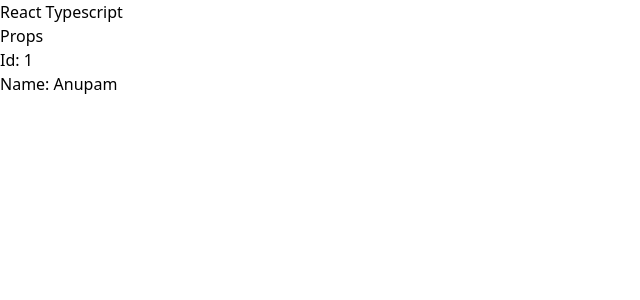
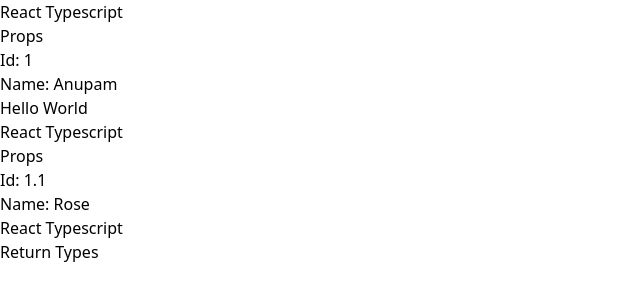
Before and after one commit to AnupamPoudel1/React-Typescript, a React (Vite) app: page / in a window 1280 px wide. Shown: the top 300 px of the page, without its empty margins (0-640 px from the left). Built offline with nearby package versions, Linux system fonts and the light colour scheme.

Commit message:
Children Type Props and PropsWithChildren In Typescript

```diff
--- a/src/App.tsx
+++ b/src/App.tsx
@@ -1,10 +1,18 @@
-import Component from './learnings/02-props';
+import FirstComponent from './learnings/01-returns';
+import SecondComponent from './learnings/02-props';
 
 function App() {
 
   return (
     <>
-      <Component name='Anupam' id={1} />
+      {/* We cannot directly write these children components in Typescrpt */}
+      {/* We have to first define the children as ReactNode Props */}
+      <SecondComponent name='Anupam' id={1}>
+        <h1>Hello World</h1>
+      </SecondComponent>
+      <SecondComponent name='Rose' id={1.1} />
+
+      <FirstComponent />
     </>
   )
 }
--- a/src/learnings/01-returns/index.tsx
+++ b/src/learnings/01-returns/index.tsx
@@ -1,4 +1,4 @@
-
+// The return type of the element is important
 const index = (): JSX.Element | string | null => {
 
     return (
--- a/src/learnings/02-props/index.tsx
+++ b/src/learnings/02-props/index.tsx
@@ -1,7 +1,19 @@
-type ComponentProps = {
+import { type PropsWithChildren } from "react";
+
+// type ComponentProps = {
+//     name: string,
+//     id: number,
+//     // The question mark infront of the children prop just says that its optional
+//     // The children prop might or might not be provided in the Element
+//     children?: React.ReactNode
+// };
+
+// We can either implicitly define the children prop
+// Or we can use PropsWithChildren which does the same thing
+type ComponentProps = PropsWithChildren<{
     name: string,
-    id: number
-};
+    id: number,
+}>;
 
 const index = (props: ComponentProps): JSX.Element => {
     // We can also do ({name, id}: ComponentProps)
@@ -13,6 +25,7 @@
             <div>
                 <p>Id: {props.id}</p>
                 <p>Name: {props.name}</p>
+                {props.children}
             </div>
         </div>
     )
```
